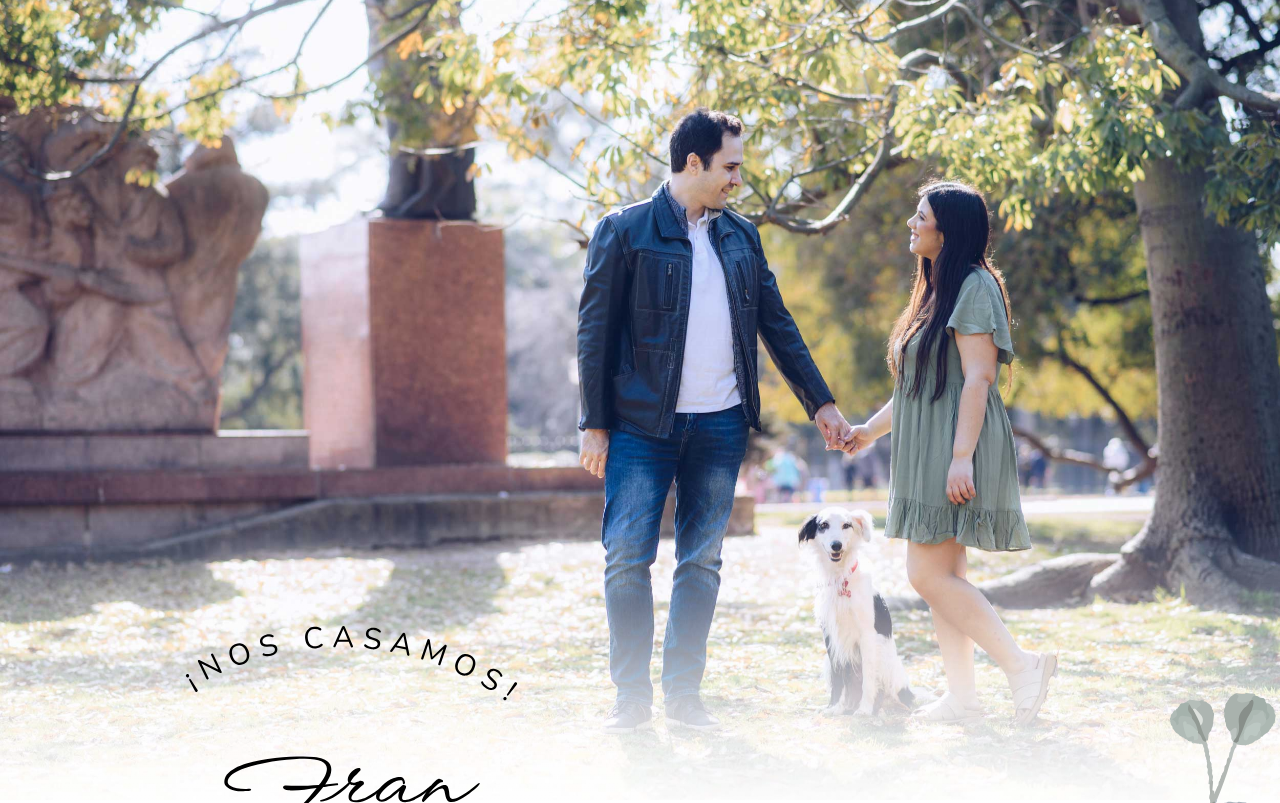
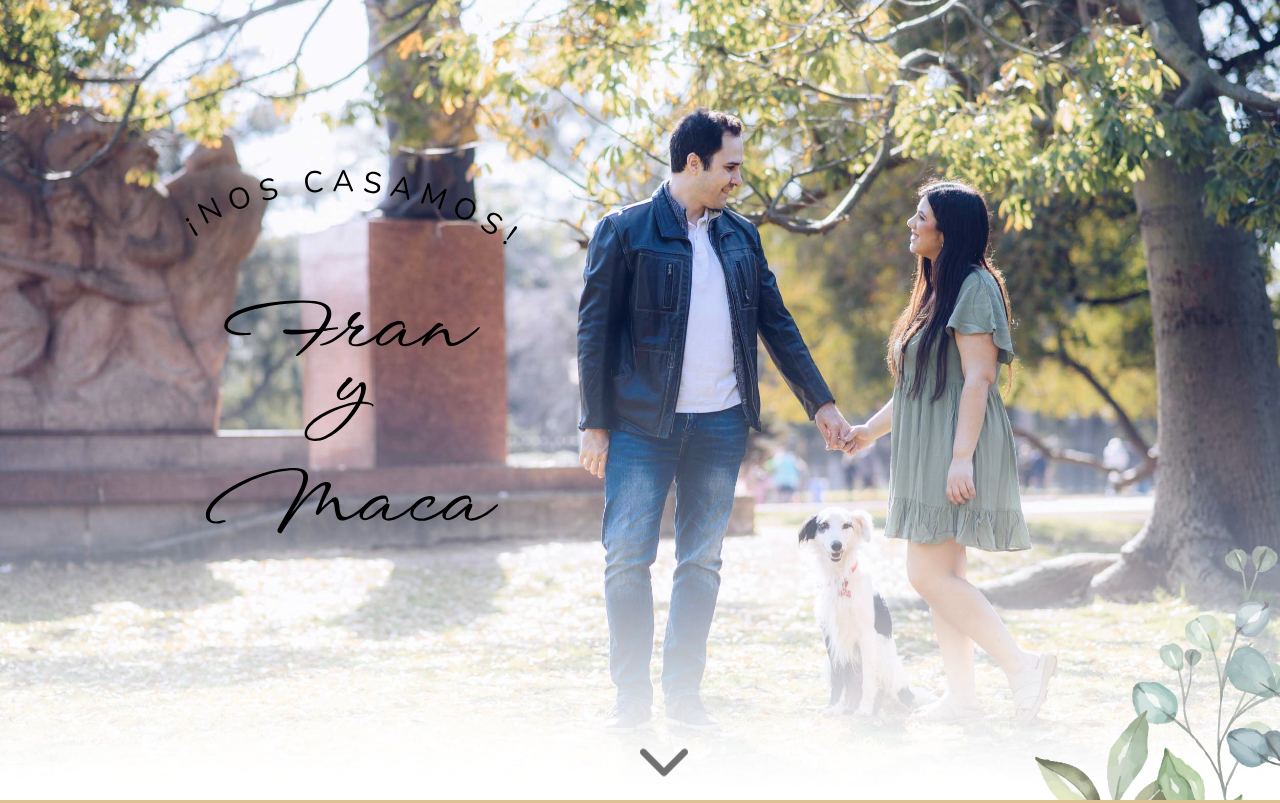
Before and after one commit to Mailen-Givre/FranyMaca, a plain HTML site: page index.html in a window 1280 px wide. Shown: the top 803 px of the page. Drawn offline with nearby package versions, Linux system fonts and the light colour scheme; a web font is replaced by a local one.

Commit message:
img nos casamos

```diff
--- a/css/style-media-desktop.css
+++ b/css/style-media-desktop.css
@@ -24,14 +24,15 @@ h3{
     top:0;
 }
 
-.fundido{
+/* .fundido{
     margin-top: 65vh;
-    background: linear-gradient(to top,  rgba(255,255,255,1) 10%,rgba(255,255,58,0) 100%);
-}
+    background: linear-gradient(180deg, rgba(255,255,255,0) 40%, rgba(255,255,255,0.5917717428768383) 90%, rgba(255,255,255,1) 100%);
+} */
 
 .nosCasamos{
     width: 30%;
     margin-left: 10rem;
+    padding: 5rem 0 0 0;
 }
 
 .backGold{
@@ -46,6 +47,10 @@ h3{
 
 .flechaAbajo{
     width: 3rem;
+}
+
+.hojas{
+    width: 20%;
 }
 
 .img:hover{
--- a/css/style-media-tablet.css
+++ b/css/style-media-tablet.css
@@ -6,20 +6,31 @@
 }
 
 .fundido{
-    margin-top: 55vh;
+    background: linear-gradient(180deg, rgba(255,255,255,0) 40%, rgba(255,255,255,0.5917717428768383) 90%, rgba(255,255,255,1) 100%);
 }
 
 .nosCasamos{
+    display: initial;
     width: 40%;
-    margin-left: 2rem;
-    margin-top: 0;
-    padding: 1rem 0 0 0;
+    padding: 15rem 0 0 0;
+    display: block;
+    margin: 0 auto 0 2rem;
+    z-index: 1;
+    position: relative;
+    top: 0;
+    left: 0;
+}
+
+.nosCasamos2{
+    display: none;
 }
 
 .hojas{
     right:0;
     transform: scaleX(-1);
-    width: 40%;
+    position: absolute;
+    bottom: 0;
+    display: initial;
 }
 
 .img{
--- a/css/style.css
+++ b/css/style.css
@@ -86,6 +86,21 @@ a{
 .photoBackground{
     background-image: url(../multimedia/nosCasamosFoto2.jpg);
     background-repeat: no-repeat;
+    background-size: 280%;
+    background-position: 70% 70%;
+    position: fixed;
+    top: -55px;
+    left: 0;
+    min-height: 100%;
+    max-width: 480px;
+    width: 100%;
+    height: auto;
+    z-index: -1;
+}
+
+/* .photoBackground{
+    background-image: url(../multimedia/nosCasamosFoto2.jpg);
+    background-repeat: no-repeat;
     background-size: 155%;
     background-position: 85% 0;
     position: fixed;
@@ -96,23 +111,42 @@ a{
     width: 100%;
     height: auto;
     z-index: -1;
-}
+} */
 
 .fundido{
     width: 100%;
     z-index: 0;
     margin: 0 auto;
-    background: linear-gradient(to top,  rgba(255,255,255,1) 50%,rgba(255,255,58,0) 100%);
+    /* background: linear-gradient(to top,  rgba(255,255,255,1) 50%,rgba(255,255,58,0) 100%); */
+    background: linear-gradient(180deg, rgba(255,255,255,0) 80%, rgba(255,255,255,0.5917717428768383) 90%, rgba(255,255,255,1) 100%);
     position: relative;
     top: 0;
     left: 0;
+    height: 100vh;
+    overflow: hidden;
 }
 
-.nosCasamos{
+/* .nosCasamos{
     width: 70%;
     display: block;
     padding: 60% 0 5% 0;
     margin: 10vh auto 0 auto;
+    z-index: 1;
+    position: relative;
+    top: 0;
+    left: 0;
+} */
+
+.nosCasamos{
+    display:none;
+}
+
+.nosCasamos2{
+    width: 75%;
+    display: block;
+    /* margin: 10vh auto 0 auto; */
+    margin: 0 auto;
+    padding: 80vh 0;
     z-index: 1;
     position: relative;
     top: 0;
@@ -129,9 +163,11 @@ a{
     width: 2rem;
     display: block;
     margin: 0 auto;
-    padding: 2rem 0;
+    padding: 0 0 0.5rem 0;
     z-index: 1;
     animation: MoveUpDown 2s linear infinite;
+    bottom: 0;
+    position: absolute;
 }
 
   @keyframes MoveUpDown {
@@ -154,11 +190,13 @@ a{
     margin: 0 auto;
 }
 
+
 .hojas{
     z-index: 2;
     width: 60%;
-    position: absolute;
-    bottom: 0;
+    /* position: absolute;
+    bottom: -9rem; */
+    display: hidden;
 }
 
 .backGold{
--- a/index.html
+++ b/index.html
@@ -38,6 +38,7 @@
     <div class="photoBackground"></div>
     <div class="fundido">
         <img class="nosCasamos" src="./multimedia/NosCasamos.svg" alt="Nos Casamos Maca y Fran"></img>
+        <img class="nosCasamos2" src="./multimedia/NosCasamos2.svg" alt="Nos Casamos Maca y Fran"></img>
         <img class="hojas" src="./multimedia/hojas.svg" alt="hojas">
         <button class="scrollDown" onClick="smoothScroll(document.getElementById('toHere'))"><img id="scrollDown" class="flechaAbajo" src="./multimedia/arrowDown.svg" alt="flecha abajo"></button>
     </div>
```
Also changed, not shown: multimedia/NosCasamos2.svg (added).
